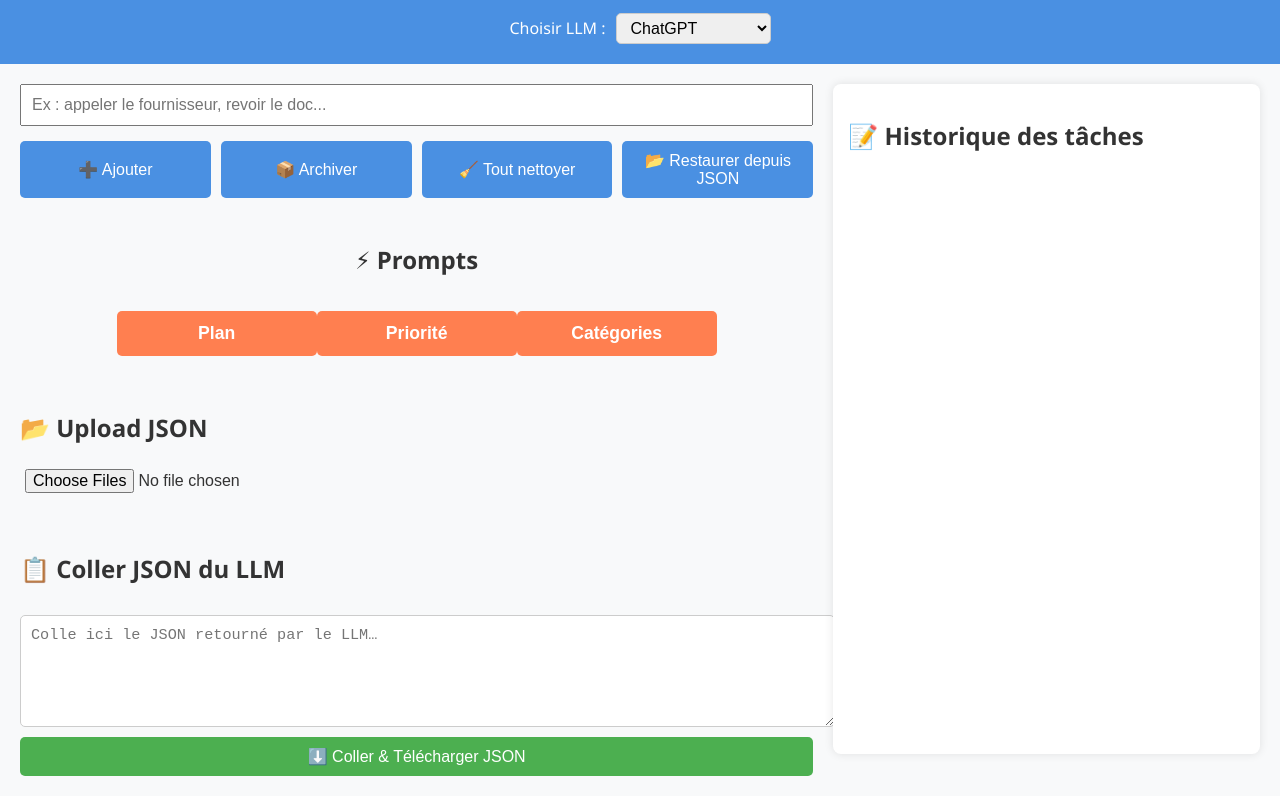
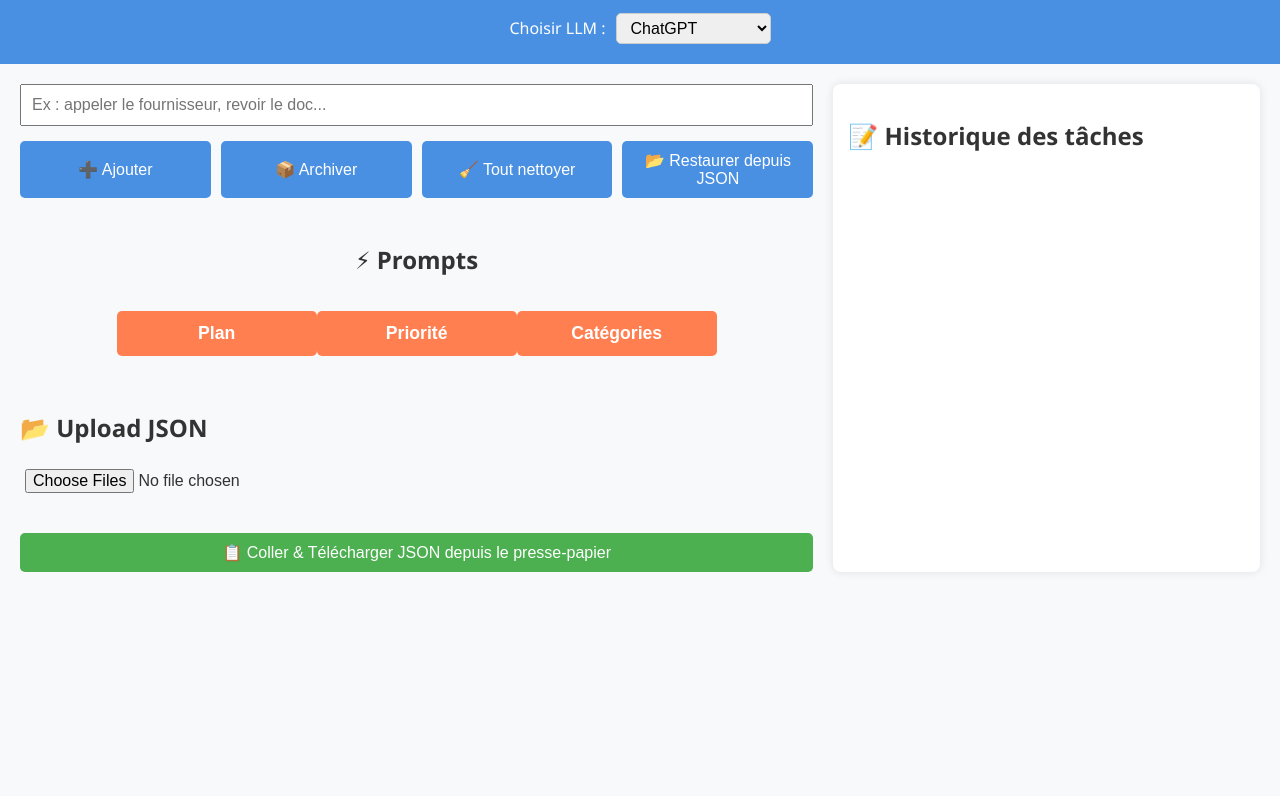
Before and after one commit to b33n-tech/exo-cog-part1-1, a plain HTML site: page index.html in a window 1280 px wide. Shown: the part 131-927 px from the top of the page. After the commit the page ends 800 px from the top, so only its background shows below. Drawn offline with Linux system fonts and the light colour scheme.

Commit message:
Update index.html

```diff
--- a/index.html
+++ b/index.html
@@ -3,7 +3,7 @@
 <head>
   <meta charset="UTF-8">
   <meta name="viewport" content="width=device-width, initial-scale=1.0">
-  <title>Mini Dashboard Tâches + Commentaires V3</title>
+  <title>Mini Dashboard Tâches + Commentaires V4</title>
   <link rel="stylesheet" href="style.css">
 </head>
 <body>
@@ -46,11 +46,9 @@
         <input type="file" id="uploadJson" multiple accept=".json">
       </div>
 
-      <!-- Coller JSON depuis LLM -->
+      <!-- Bouton Coller & Télécharger JSON -->
       <div class="paste-json-panel">
-        <h2>📋 Coller JSON du LLM</h2>
-        <textarea id="llmJsonInput" placeholder="Colle ici le JSON retourné par le LLM…" rows="5"></textarea>
-        <button id="pasteDownloadBtn">⬇️ Coller & Télécharger JSON</button>
+        <button id="pasteDownloadBtn">📋 Coller & Télécharger JSON depuis le presse-papier</button>
       </div>
     </section>
 
```
